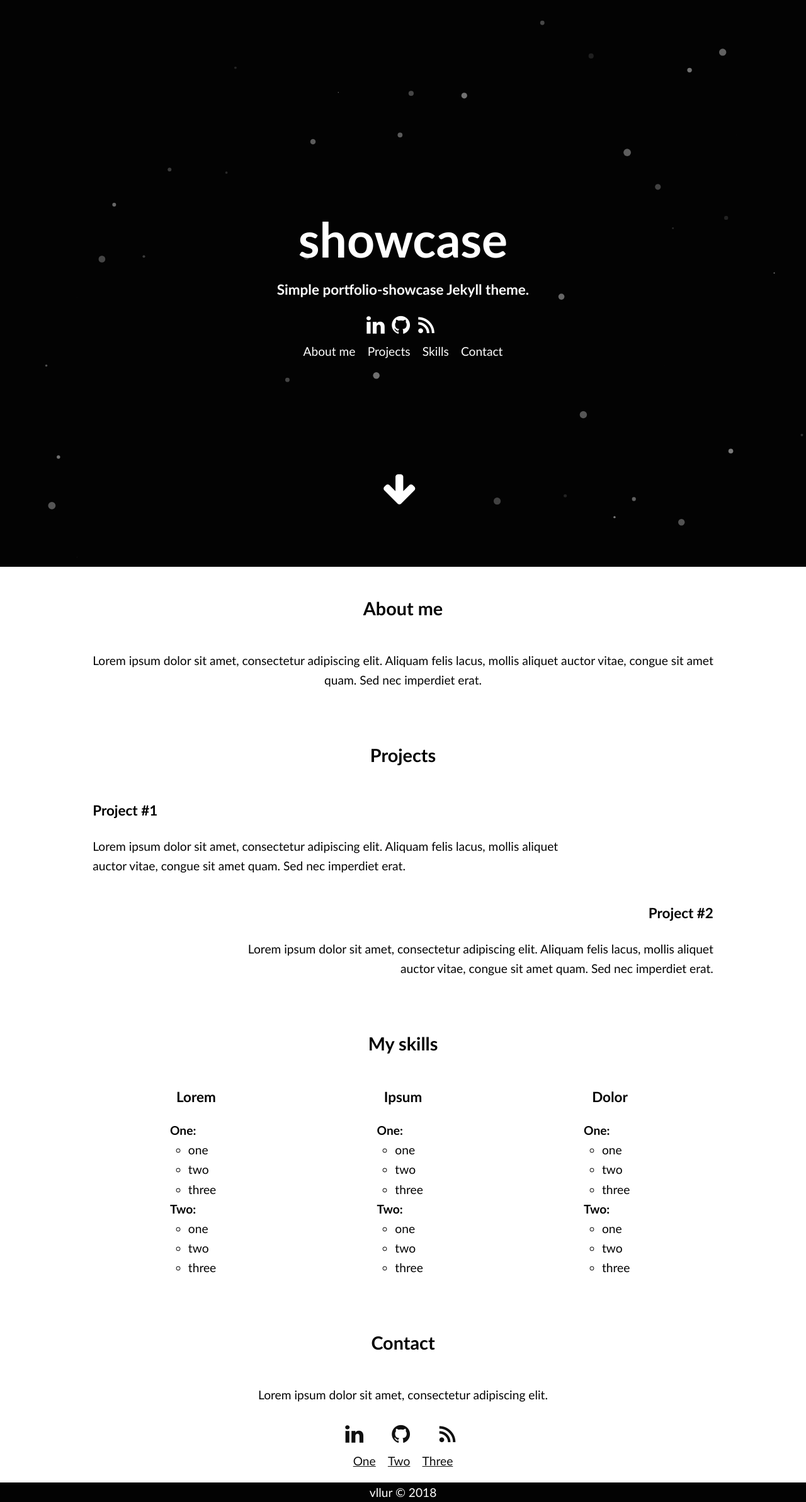
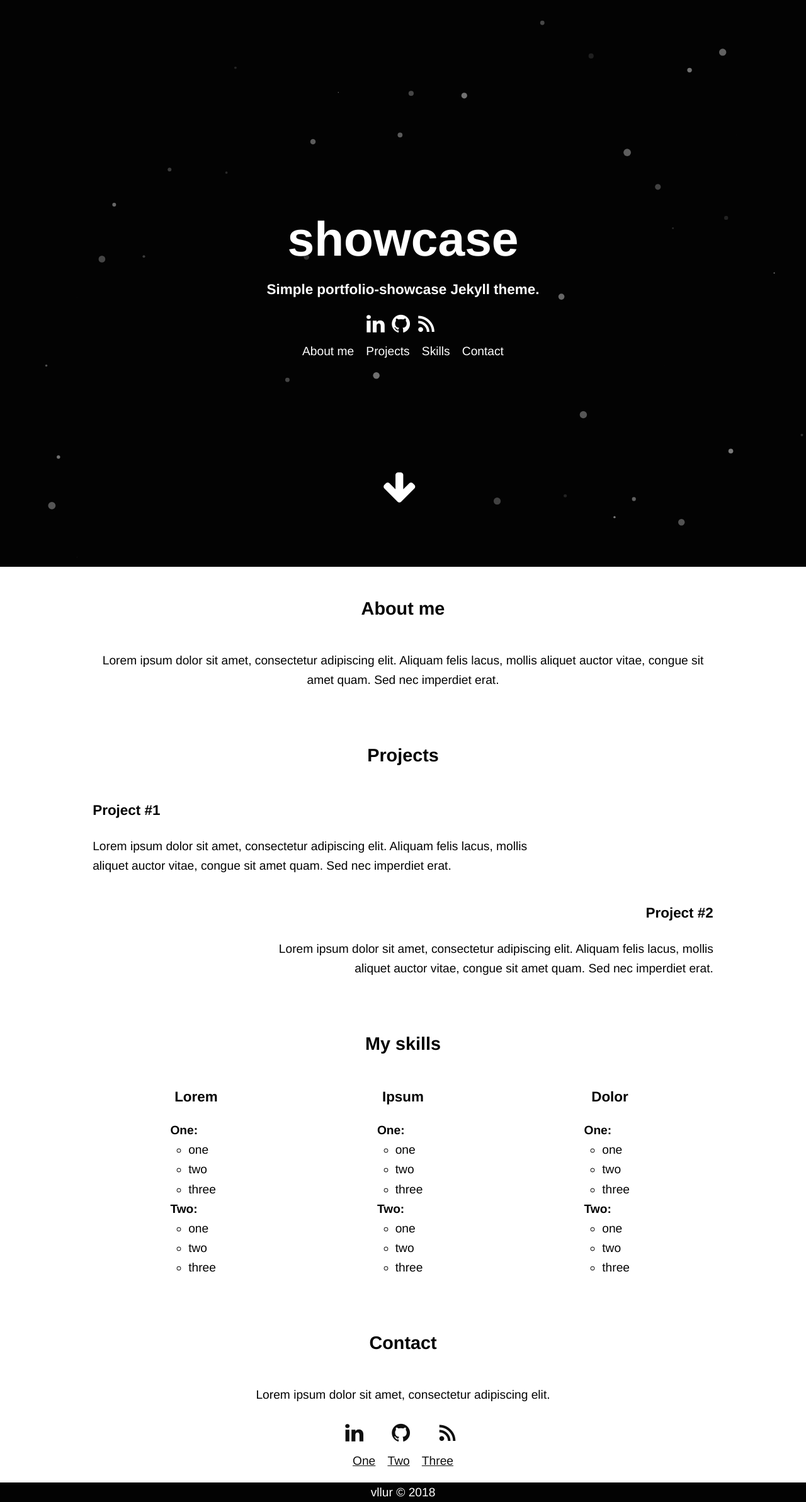
Before and after one commit to vllur/showcase, a Jekyll site: the page built from index.html, in a window 1280 px wide. Shown: the whole page at 63% size. Built offline with Jekyll 4.4.1, drawn with Linux system fonts in a browser that asks for light colours; the list of posts is cut into pages by our own code.

Commit message:
Changed fonts

```diff
--- a/_sass/header.scss
+++ b/_sass/header.scss
@@ -39,6 +39,7 @@ header a:active
 
 header h1, header h3
 {
+    font-family: $nav-header-font;
     margin: 0em;
 }
 
--- a/_sass/variables.scss
+++ b/_sass/variables.scss
@@ -1,4 +1,5 @@
-$font: 'Trebuchet MS';
+$nav-header-font: 'Bookman', 'Helvetica', 'Arial', sans-serif;
+$font: 'Helvetica', 'Arial', sans-serif;
 
 $header-bg: #030303;
 $header-text: #fff;
```
